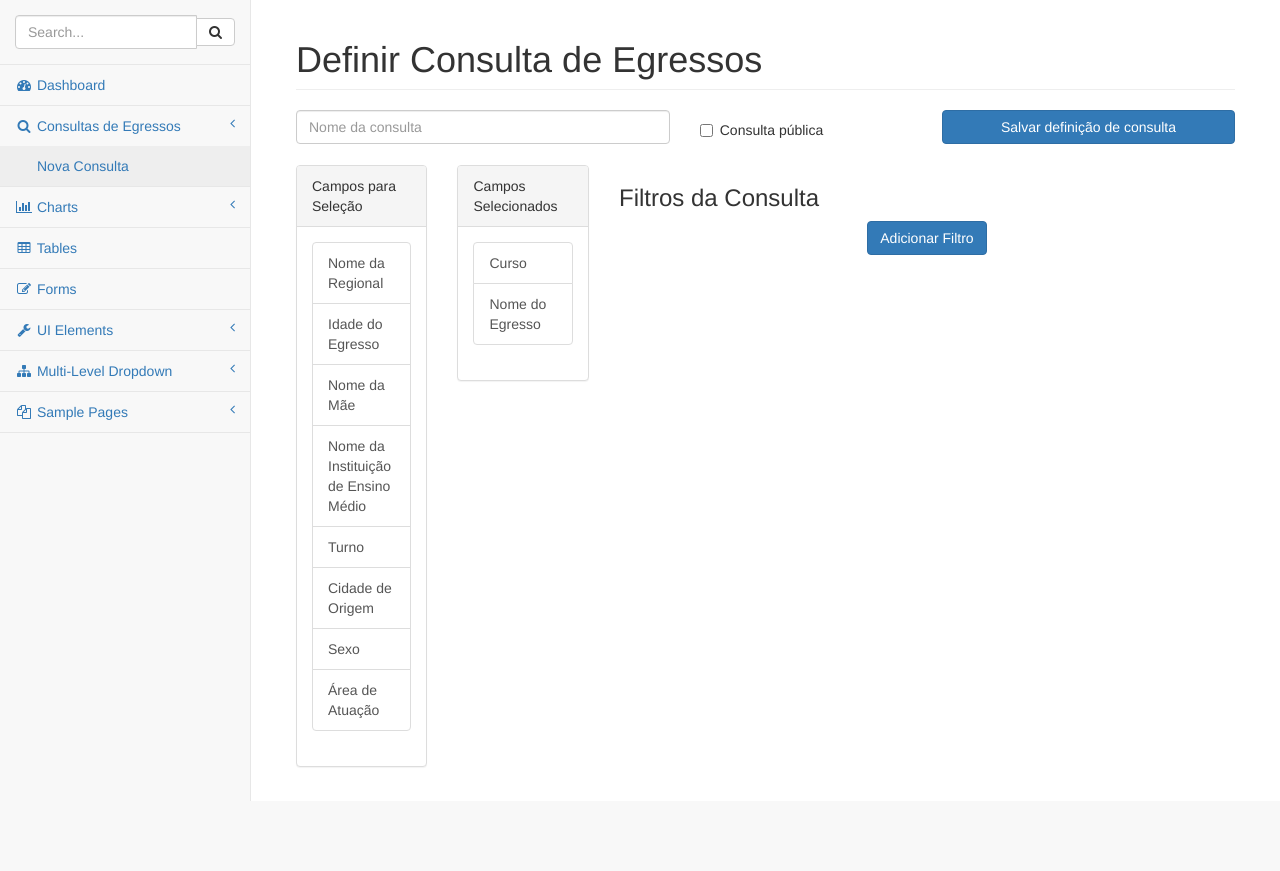
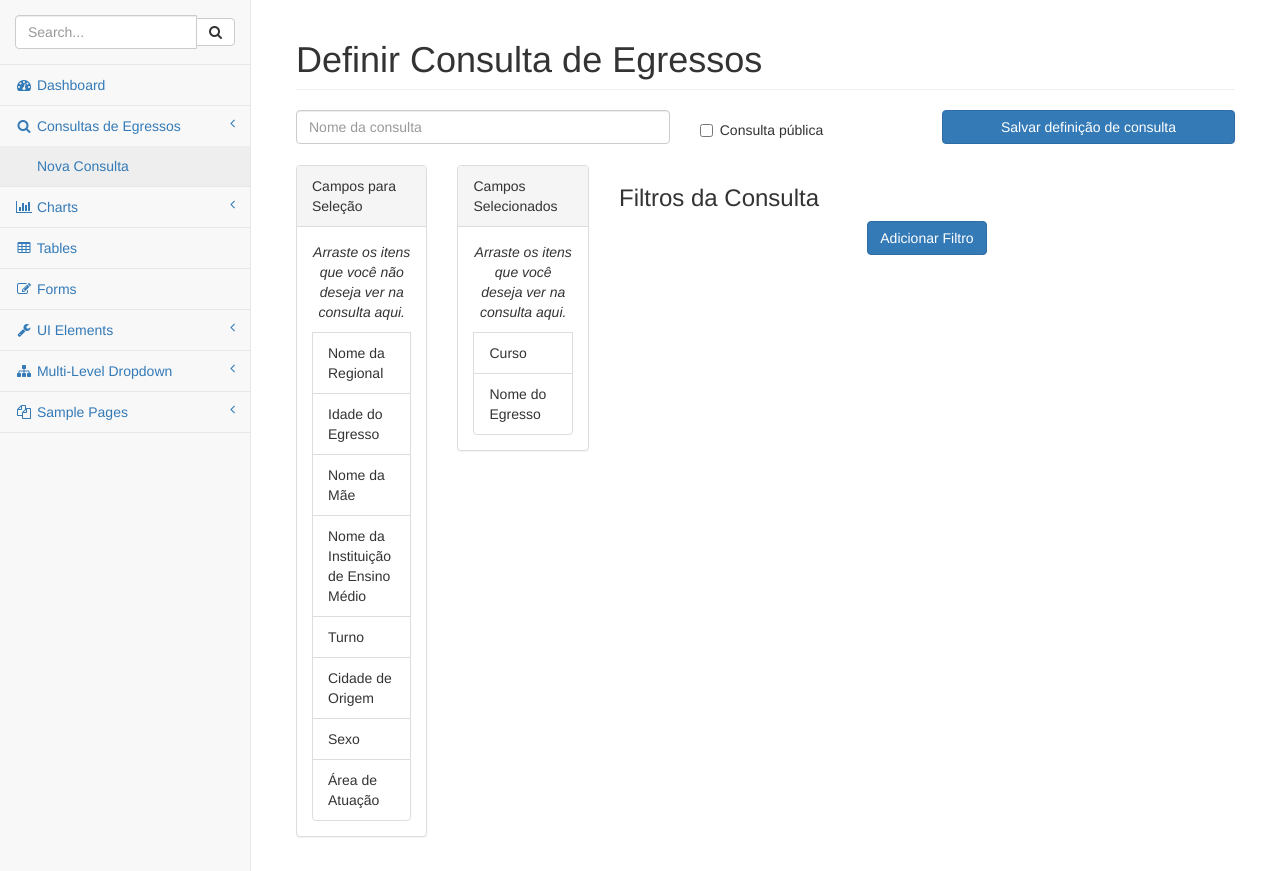
Before and after one commit to ES-INF-UFG-2016-2/Sempre-UFG, a Java web app: page /pages/consultas/formulario-consulta.jsp in a window 1280 px wide. Shown: the part 51-922 px from the top of the page. Before the commit the page ends 852 px from the top, so only its background shows below. Run offline with Tomcat 11, a stand-in JSP engine, Linux system fonts and the light colour scheme; some libraries are stand-ins or nearby versions.

Commit message:
Adiciona funcionalidade de drag and drop para os itens que aparecerão na consulta.

```diff
--- a/src/main/webapp/pages/consultas/formulario-consulta.jsp
+++ b/src/main/webapp/pages/consultas/formulario-consulta.jsp
@@ -12,6 +12,23 @@
         <title>SempreUFG - Definir Consulta de Egressos</title>
 
         <jsp:include page="../includes/header.jsp"/>
+        <jsp:include page="../includes/scripts.jsp"/>
+
+        <script src="../../js/consulta-egressos.js"></script>
+
+        <script>
+            $(function () {
+                $("#sortable-origem").sortable({
+                    connectWith: "#sortable-destino",
+                    revert: true
+                });
+                $("#sortable-destino").sortable({
+                    connectWith: "#sortable-origem",
+                    revert: true
+                });
+                $("ul, li").disableSelection();
+            });
+        </script>
 
     </head>
 
@@ -51,39 +68,45 @@
                             </div>
                         </div>
                         <div class="row">
-                            <div class="col-lg-2">
+                            <div class="col-lg-2 col-md-6">
                                 <div class="panel panel-default">
                                     <div class="panel-heading">
                                         Campos para Seleção
                                     </div>
                                     <div class="panel-body">
-                                        <div class="list-group">
-                                            <a href="#" class="list-group-item">Nome da Regional</a>
-                                            <a href="#" class="list-group-item">Idade do Egresso</a>
-                                            <a href="#" class="list-group-item">Nome da Mãe</a>
-                                            <a href="#" class="list-group-item">Nome da Instituição de Ensino Médio</a>
-                                            <a href="#" class="list-group-item">Turno</a>
-                                            <a href="#" class="list-group-item">Cidade de Origem</a>
-                                            <a href="#" class="list-group-item">Sexo</a>
-                                            <a href="#" class="list-group-item">Área de Atuação</a>
-                                        </div>
+                                        <!-- <div class="list-group"> -->
+                                        <ul id="sortable-origem" style="list-style-type: none; margin: 0; padding: 0;">
+                                            <div class="text-center"><p><i>Arraste os itens que você não deseja ver na consulta aqui.</i></p></div>
+                                                <li href="#" class="ui-state-default list-group-item">Nome da Regional</li>
+                                                <li href="#" class="ui-state-default list-group-item">Idade do Egresso</li>
+                                                <li href="#" class="ui-state-default list-group-item">Nome da Mãe</li>
+                                                <li href="#" class="ui-state-default list-group-item">Nome da Instituição de Ensino Médio</li>
+                                                <li href="#" class="ui-state-default list-group-item">Turno</li>
+                                                <li href="#" class="ui-state-default list-group-item">Cidade de Origem</li>
+                                                <li href="#" class="ui-state-default list-group-item">Sexo</li>
+                                                <li href="#" class="ui-state-default list-group-item">Área de Atuação</li>
+                                            </ul>
+                                        <!-- </div> -->
                                     </div>
                                 </div>
                             </div>
-                            <div class="col-lg-2">
+                            <div class="col-lg-2 col-md-6">
                                 <div class="panel panel-default">
                                     <div class="panel-heading">
                                         Campos Selecionados
                                     </div>
                                     <div class="panel-body" style="height: available">
-                                        <div class="list-group">
-                                            <a href="#" class="list-group-item">Curso</a>
-                                            <a href="#" class="list-group-item">Nome do Egresso</a>
-                                        </div>
+                                        <!-- <div class="list-group"> -->
+                                        <ul id="sortable-destino" style="list-style-type: none; margin: 0; padding: 0;">
+                                            <div class="text-center"><p><i>Arraste os itens que você deseja ver na consulta aqui.</i></p></div>
+                                            <li href="#" class="ui-state-default list-group-item">Curso</li>
+                                            <li href="#" class="ui-state-default list-group-item">Nome do Egresso</li>
+                                        <!-- </div> -->
+                                        </ul>
                                     </div>
                                 </div>
                             </div>
-                            <div class="col-lg-8">
+                            <div class="col-lg-8 col-md-12">
                                 <h3>Filtros da Consulta</h3>
                                     <div id="filtros">
                                         <!-- <!-- Filtros serão inseridos aqui dinamicamente -->
@@ -104,9 +127,6 @@
         <!-- /#wrapper -->
 
         <jsp:include page="../includes/footer.jsp"/>
-        <jsp:include page="../includes/scripts.jsp"/>
-
-        <script src="../../js/consulta-egressos.js"></script>
 
     </body>
 
--- a/src/main/webapp/pages/includes/scripts.jsp
+++ b/src/main/webapp/pages/includes/scripts.jsp
@@ -2,6 +2,8 @@
 
 <!-- jQuery -->
 <script src="../../vendor/jquery/jquery.min.js"></script>
+<script src="https://code.jquery.com/jquery-1.12.4.js"></script>
+<script src="https://code.jquery.com/ui/1.12.1/jquery-ui.js"></script>
 
 <!-- Bootstrap Core JavaScript -->
 <script src="../../vendor/bootstrap/js/bootstrap.min.js"></script>
```
